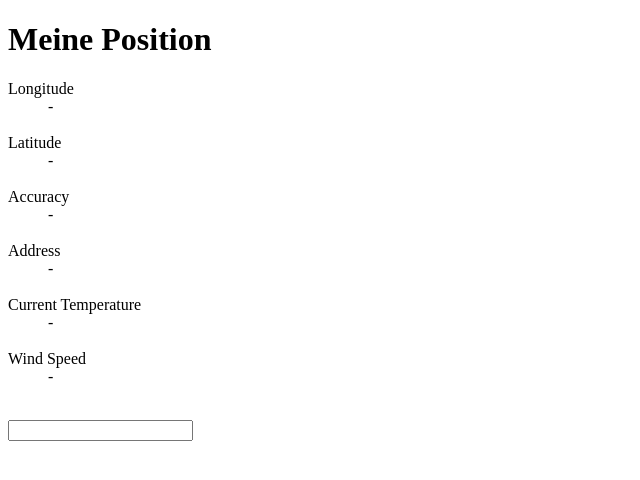
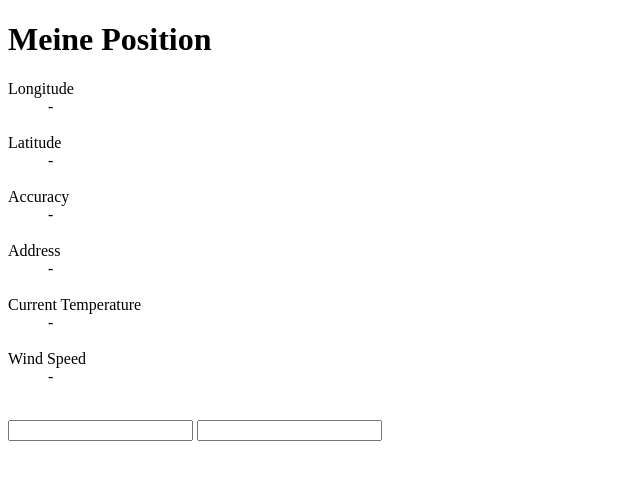
Before and after one commit to raphaeldiethelm/wetterapplikation, a plain HTML site: page index.html in a window 1280 px wide. Shown: the whole page, without its empty margins (0-640 px from the left). Drawn offline with nearby package versions, Linux system fonts and the light colour scheme; no server answers.

Commit message:
add result

```diff
--- a/index.html
+++ b/index.html
@@ -27,6 +27,7 @@
   </dl>
   <br>
   <input type="text">
+  <input type="result">
 
 
   <script src="//code.jquery.com/jquery-1.11.0.min.js"></script>
```
